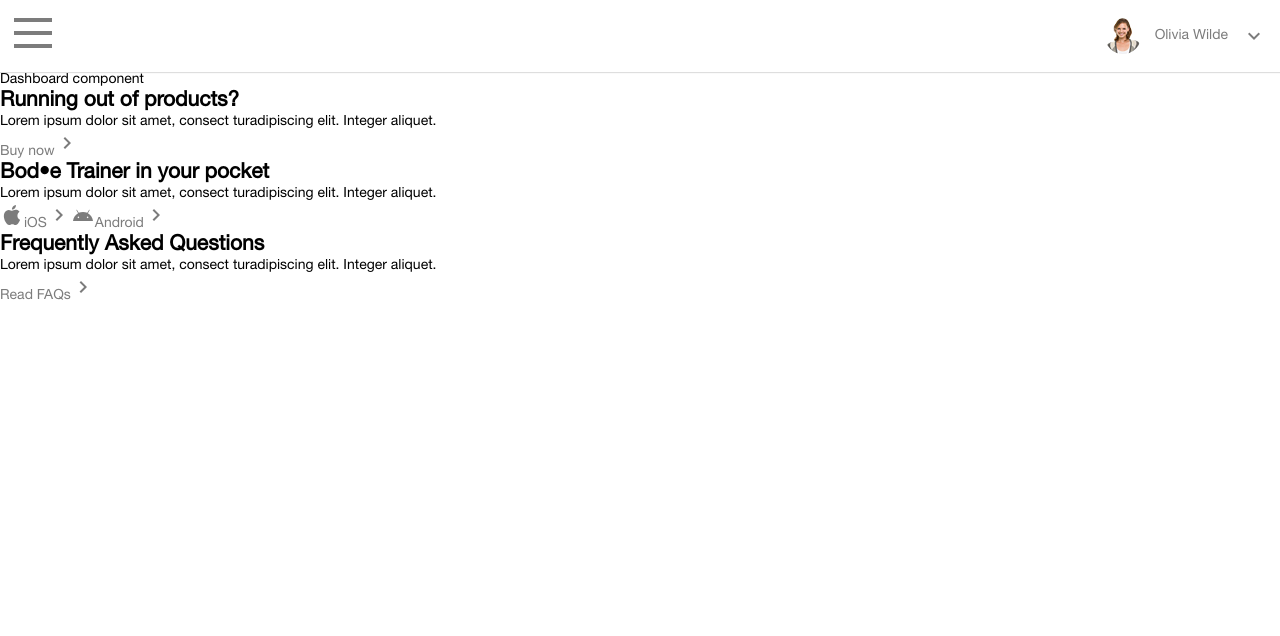
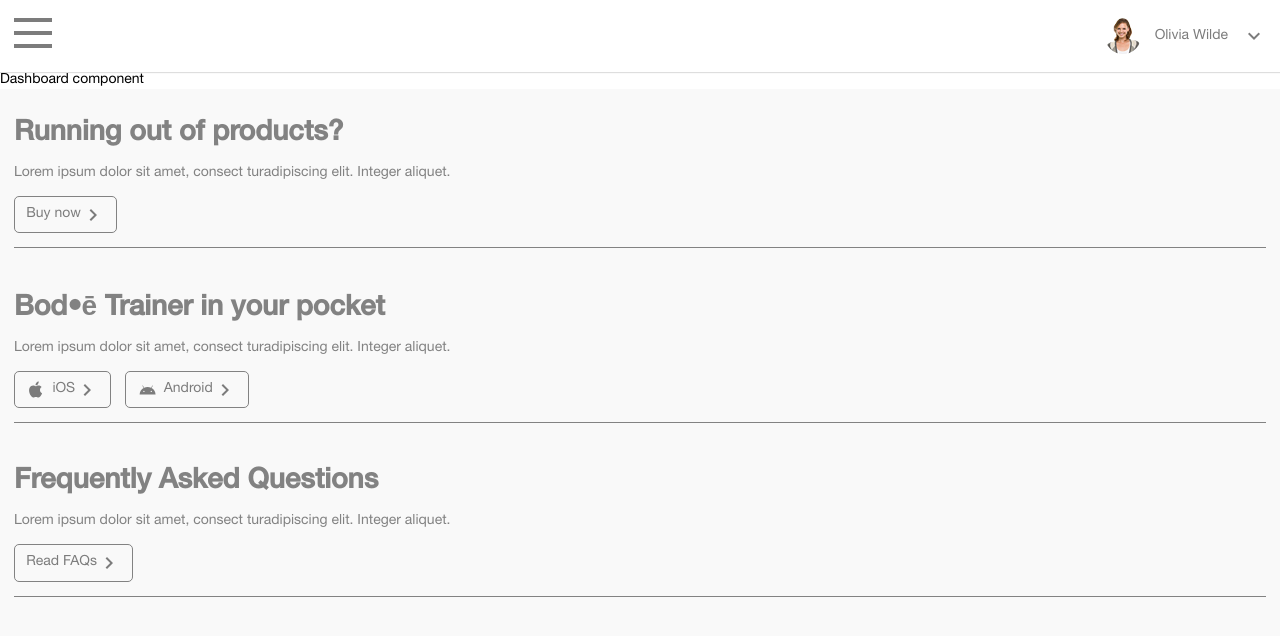
Before and after one commit to annaszalkiewicz/react-diet-app, a React (Create React App) app: page /dashboard in a window 1280 px wide. Shown: the top 636 px of the page. Built offline with nearby package versions, Linux system fonts and the light colour scheme.

Commit message:
Add styling to footer and primary button

```diff
--- a/src/components/Footer.js
+++ b/src/components/Footer.js
@@ -24,7 +24,7 @@ const Footer = () => {
         </div>
       </div>
       <div className="footer_item">
-        <h2 className="footer_item--title">Bod•e Trainer in your pocket</h2>
+        <h2 className="footer_item--title">Bod•&#275; Trainer in your pocket</h2>
         <p className="footer_item--text">
           Lorem ipsum dolor sit amet, consect turadipiscing elit. Integer
           aliquet.
@@ -33,8 +33,9 @@ const Footer = () => {
           <Link to="#" className="button_primary">
           <Icon
               path={mdiApple}
-              size={1}
+              size={0.8}
               color="#7c7c7c"
+              className="button_primary--icon"
             />
             iOS
             <Icon
@@ -46,8 +47,9 @@ const Footer = () => {
           <Link to="#" className="button_primary">
           <Icon
               path={mdiAndroid}
-              size={1}
+              size={0.8}
               color="#7c7c7c"
+              className="button_primary--icon"
             />
             Android
             <Icon
--- /dev/null
+++ b/src/sass/_Footer.scss
@@ -0,0 +1,27 @@
+@import './Variables';
+
+.footer {
+  width: 100%;
+  display: flex;
+  flex-direction: column;
+  justify-content: space-between;
+  background: $lightGray;
+  padding: 1em;
+}
+.footer_item {
+  margin: 1em 0;
+  &::after {
+    content: '';
+    display: block;
+    width: 100%;
+    height: 1px;
+    margin: 1em 0;
+    background: $darkTextGray;
+  }
+}
+.footer_item--text {
+  margin: 1em 0;
+}
+.footer_item--buttons {
+  display: flex;
+}
--- a/src/sass/index.scss
+++ b/src/sass/index.scss
@@ -7,6 +7,7 @@
 @import './Header';
 @import './Nav';
 @import './User';
+@import './Footer';
 
 * {
   margin: 0;
@@ -19,11 +20,34 @@ body {
   overflow-x: hidden;
   font-family: $helvetica;
   font-size: 14px;
+  text-align: left;
 }
-
+h2 {
+  font-family: $helveticaMedium;
+  font-size: 2em;
+  color: $darkTextGray;
+}
+p {
+  color: $darkTextGray;
+  margin: 0.5em 0;
+}
 a {
   color: $textGray;
   text-decoration: none;
+}
+.button_primary {
+  display: flex;
+  justify-content: space-evenly;
+  align-items: center;
+  padding: 0.4em 0.8em;
+  border: solid 1px $darkTextGray;
+  border-radius: 5px;
+  width: auto;
+  font-size: 1em;
+  margin-right: 1em;
+}
+.button_primary--icon {
+  margin-right: 0.5em;
 }
 :focus {
   outline: 0;
```
